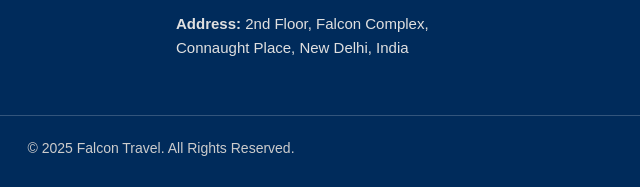
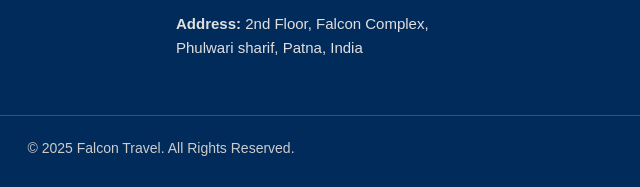
Before and after one commit to ekhlakhahmad/Falcon-Travel, a plain HTML site: page index.html in a window 1280 px wide. Shown: the part 3629-3816 px from the top of the page, 479-1119 px from the left. Drawn offline with Linux system fonts and the light colour scheme.

Commit message:
change add

```diff
--- a/index.html
+++ b/index.html
@@ -238,7 +238,7 @@
                 <p><strong>Phone:</strong> <a href="tel:+919263047720">+91 9263047720</a></p>
                 <p><strong>WhatsApp:</strong> <a href="https://wa.me/919263047720" target="_blank">Chat on WhatsApp</a></p>
                 <p><strong>Email:</strong> <a href="mailto:falcon.travel.team@gmail.com">falcon.travel.team@gmail.com</a></p>
-                <p><strong>Address:</strong> 2nd Floor, Falcon Complex, Connaught Place, New Delhi, India</p>
+                <p><strong>Address:</strong> 2nd Floor, Falcon Complex, Phulwari sharif, Patna, India</p>
             </div>
 
             <!-- Column 4 -->
```
